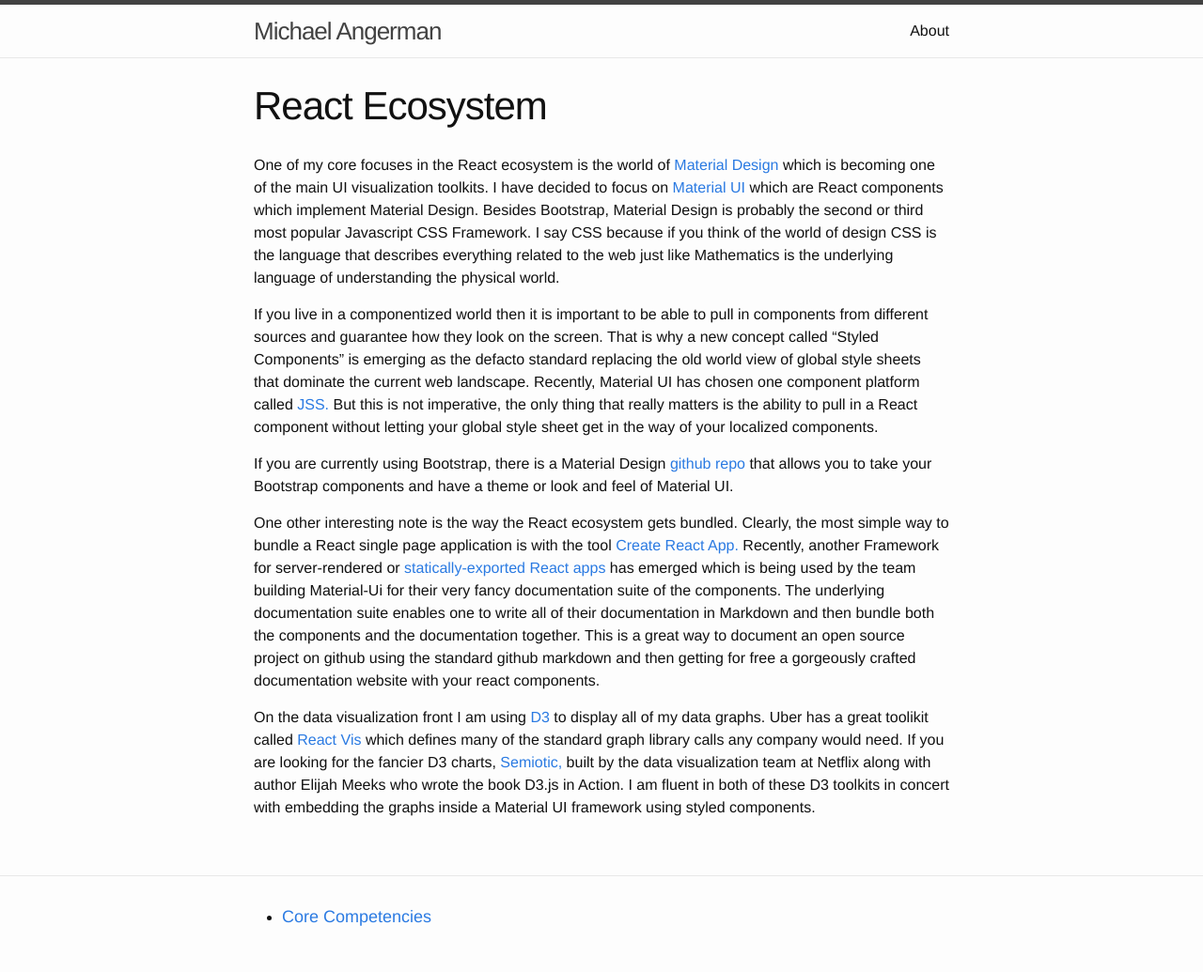
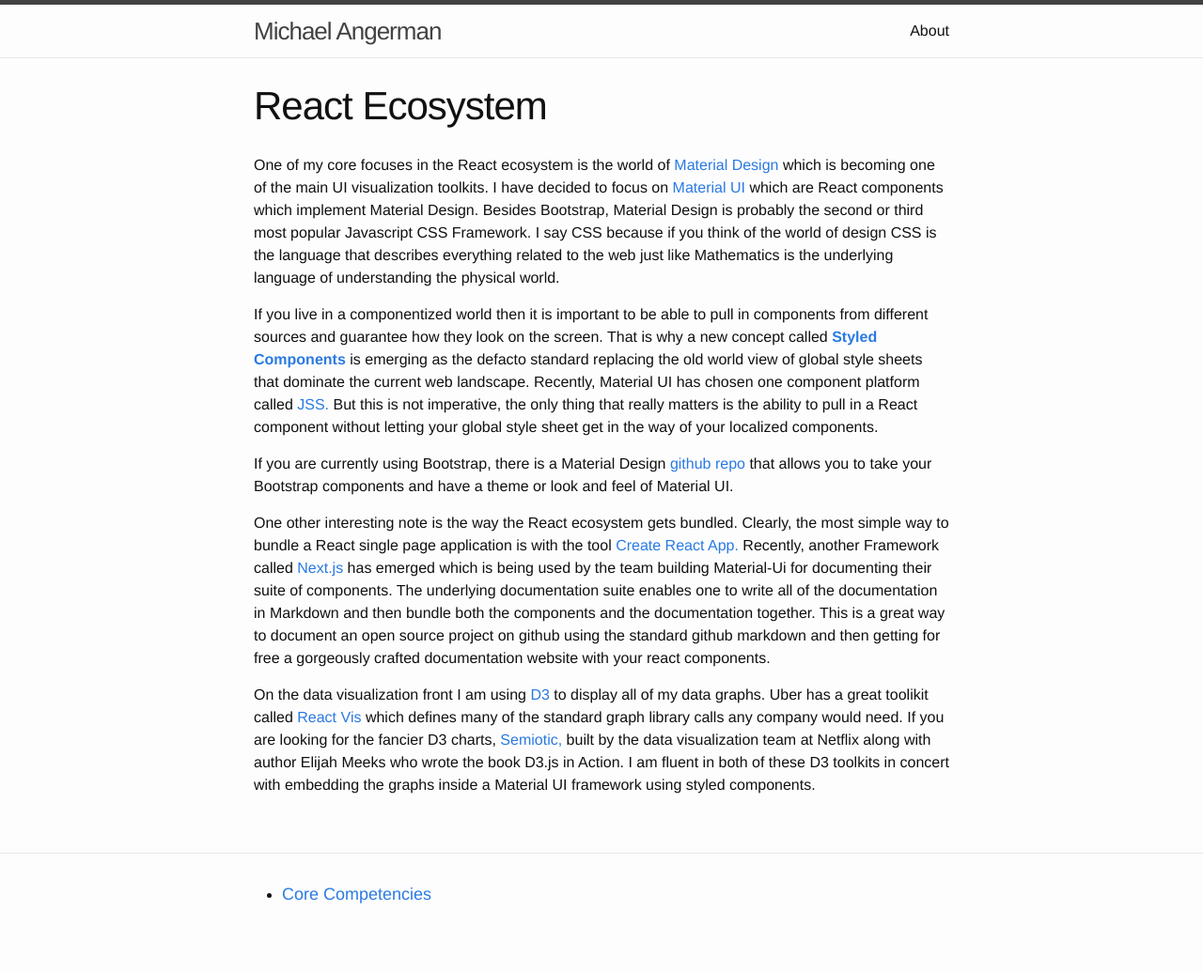
Before and after one commit to angermanmichael/link16, a Jekyll site: the page built from _posts/2017-11-01-re.md, in a window 1280 px wide. Shown: the whole page at 94% size. Built offline with Jekyll 4.4.1, drawn with Linux system fonts in a browser that asks for light colours; after the commit the page ends 1011 px from its top, so only the background shows below that.

Commit message:
react ecosystem

```diff
--- a/_posts/2017-11-01-re.md
+++ b/_posts/2017-11-01-re.md
@@ -12,7 +12,7 @@ which is becoming one of the main UI visualization toolkits.  I have decided to
 [Material UI](https://material-ui-next.com/)
 which are React components which implement Material Design.  Besides Bootstrap, Material Design is probably the second or third most popular Javascript CSS Framework.  I say CSS because if you think of the world of design CSS is the language that describes everything related to the web just like Mathematics is the underlying language of understanding the physical world.
 
-If you live in a componentized world then it is important to be able to pull in components from different sources and guarantee how they look on the screen.  That is why a new concept called "Styled Components" is emerging as the defacto standard replacing the old world view of global style sheets that dominate the current web landscape.  Recently, Material UI has chosen one component platform called
+If you live in a componentized world then it is important to be able to pull in components from different sources and guarantee how they look on the screen.  That is why a new concept called [**Styled Components**](https://medium.com/seek-blog/a-unified-styling-language-d0c208de2660) is emerging as the defacto standard replacing the old world view of global style sheets that dominate the current web landscape.  Recently, Material UI has chosen one component platform called
 [JSS.](http://cssinjs.org)
 But this is not imperative, the only thing that really matters is the ability to pull in a React component without letting your global style sheet get in the way of your localized components.
 
@@ -20,9 +20,8 @@ If you are currently using Bootstrap, there is a Material Design
 [github repo](https://github.com/FezVrasta/bootstrap-material-design)
 that allows you to take your Bootstrap components and have a theme or look and feel of Material UI.
 
-One other interesting note is the way the React ecosystem gets bundled.  Clearly, the most simple way to bundle a React single page application is with the tool [Create React App.](https://github.com/facebookincubator/create-react-app) Recently, another Framework for server-rendered or
-[statically-exported React apps](https://github.com/zeit/next.js/)
-has emerged which is being used by the team building Material-Ui for their very fancy documentation suite of the components.  The underlying documentation suite enables one to write all of their documentation in Markdown and then bundle both the components and the documentation together.  This is a great way to document an open source project on github using the standard github markdown and then getting for free a gorgeously crafted documentation website with your react components.
+One other interesting note is the way the React ecosystem gets bundled.  Clearly, the most simple way to bundle a React single page application is with the tool [Create React App.](https://github.com/facebookincubator/create-react-app) Recently, another Framework called [Next.js](https://github.com/zeit/next.js/)
+has emerged which is being used by the team building Material-Ui for documenting their suite of components.  The underlying documentation suite enables one to write all of the documentation in Markdown and then bundle both the components and the documentation together.  This is a great way to document an open source project on github using the standard github markdown and then getting for free a gorgeously crafted documentation website with your react components.
 
 On the data visualization front I am using [D3](https://d3js.org/) to display all of my data graphs.  Uber has a great toolikit called
 [React Vis](https://uber.github.io/react-vis/)
```
